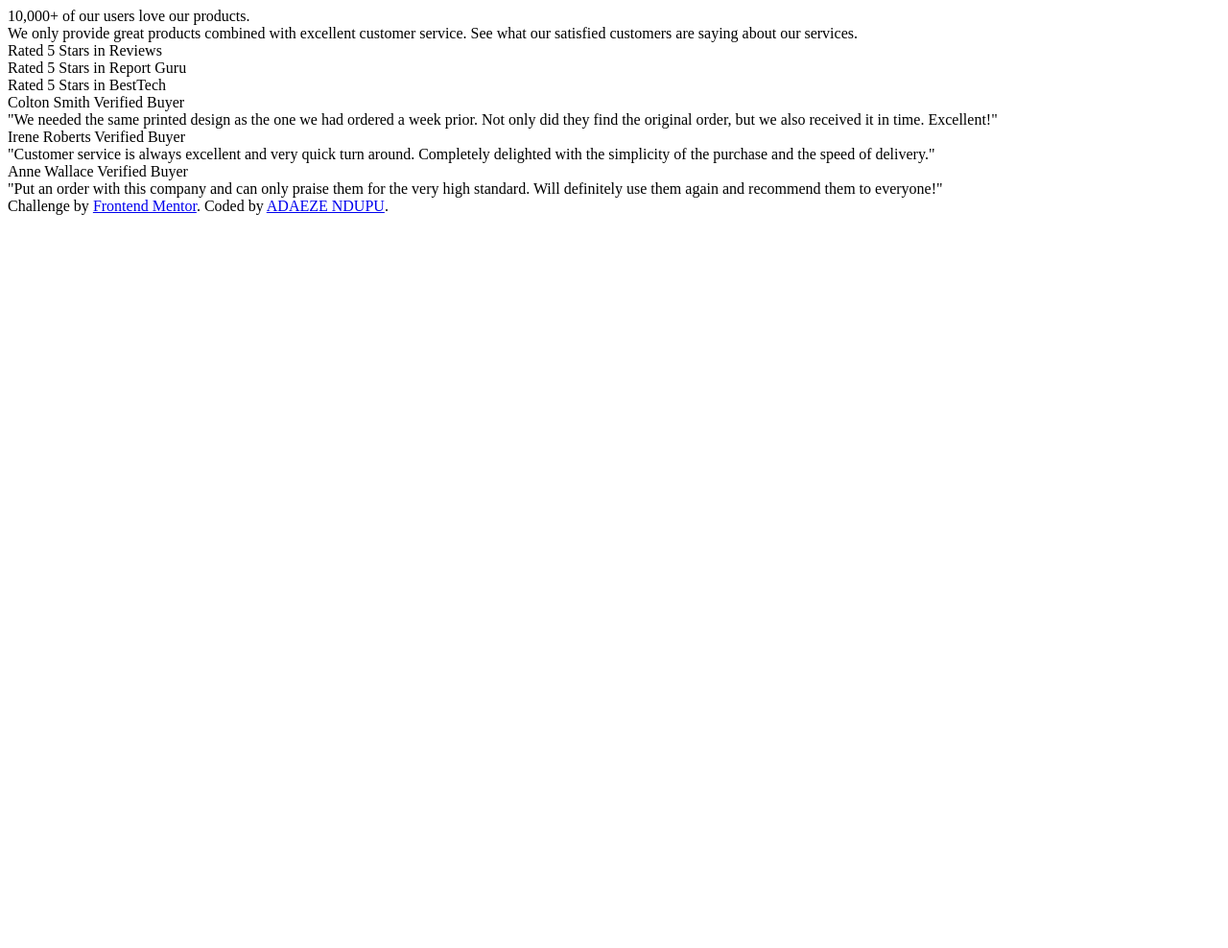
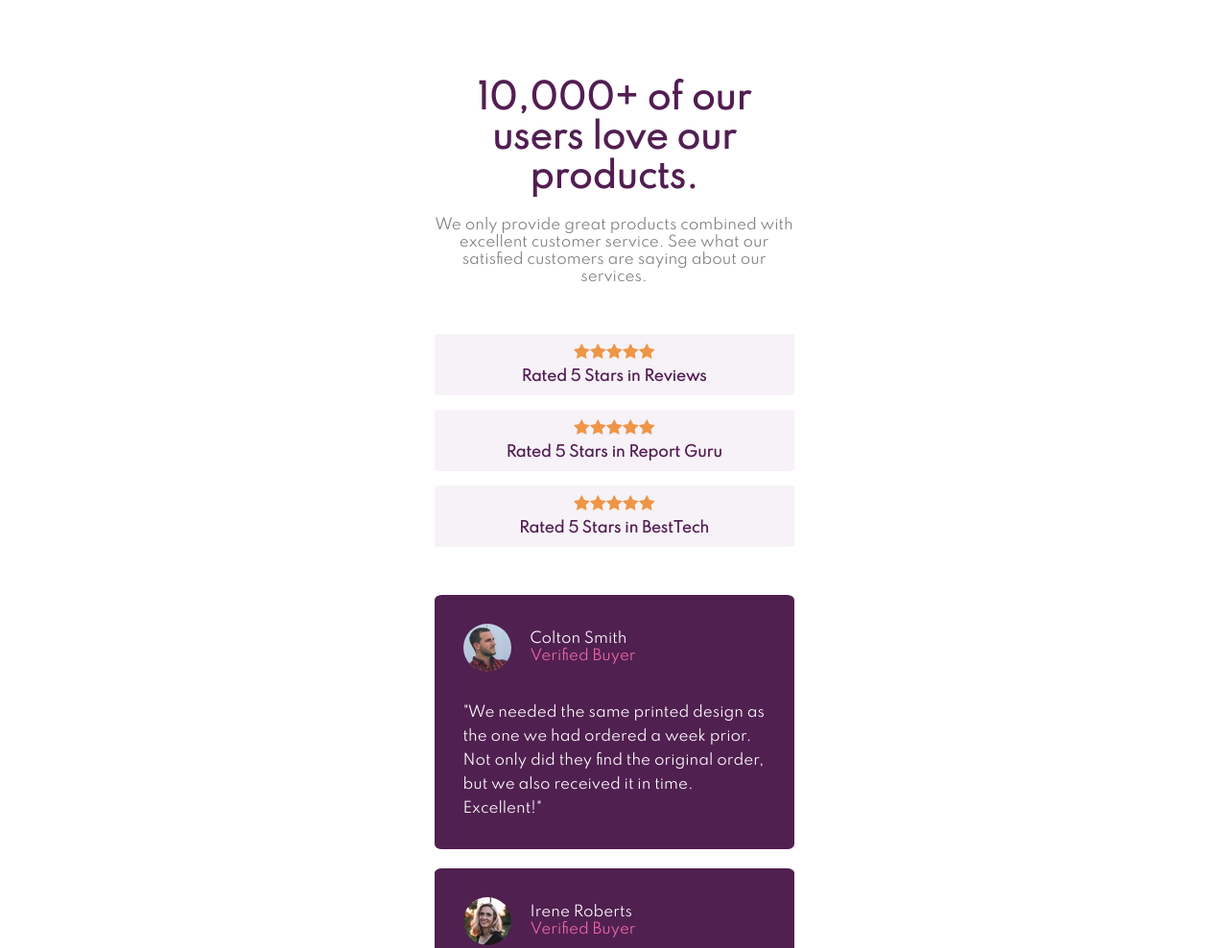
Before and after one commit to vermilion4/social-proof-section, a plain HTML site: page index.html in a window 1280 px wide. Shown: the top 988 px of the page at 96% size. Before the commit the page ends 800 px from the top, so only its background shows below. Drawn offline with Linux system fonts and the light colour scheme.

Commit message:
added style link

```diff
--- a/index.html
+++ b/index.html
@@ -14,7 +14,7 @@
 
     <title>Frontend Mentor | Social proof section</title>
 
-    <!-- Feel free to remove these styles or customise in your own stylesheet 👍 -->
+    <link rel="stylesheet" href="style.css">
 
   </head>
   <body>
```
